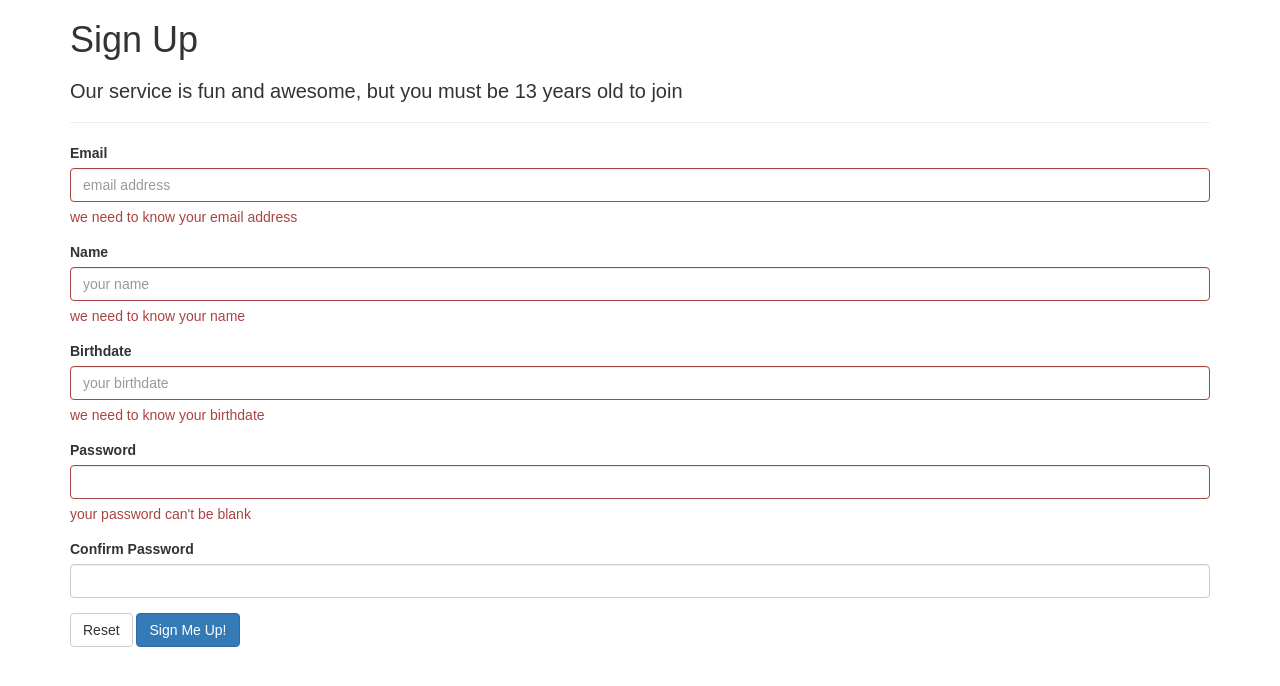
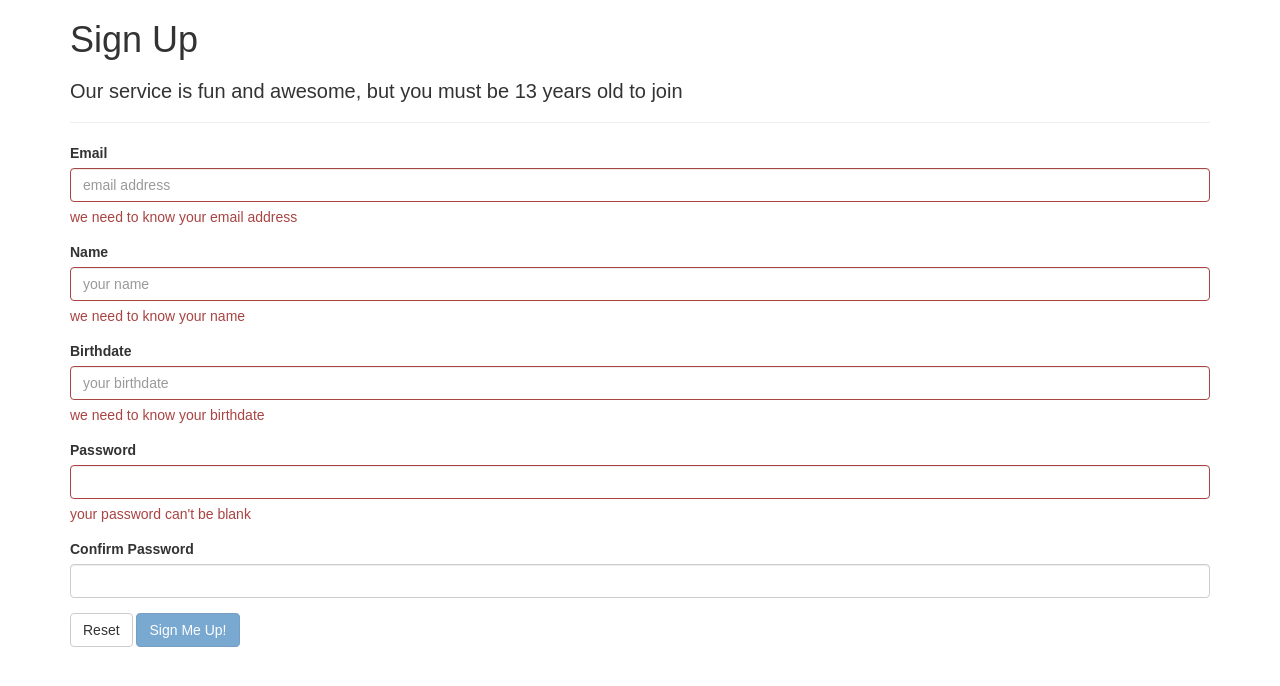
Before and after one commit to jacobdevera/team-challenge, a React (Create React App) app: page / in a window 1280 px wide. Shown: the top 686 px of the page. Built offline with nearby package versions, Linux system fonts and the light colour scheme.

Commit message:
Fixed button enabled state of submit button

```diff
--- a/src/TeamSignUp.js
+++ b/src/TeamSignUp.js
@@ -49,7 +49,7 @@
 
    render() {
       //if all fields are valid, button should be enabled
-      var buttonEnabled = (this.state.email.valid && this.state.name.valid && this.state.dob.isValid && this.state.password.valid);
+      var buttonEnabled = (this.state.email.valid && this.state.name.valid && this.state.dob.valid && this.state.password.valid && this.state.passwordConf.valid);
 
       return (
          <form name="signupForm" onSubmit={(e) => this.handleSubmit(e)}>
@@ -77,7 +77,7 @@
             {/* Submit Buttons */}
             <div className="form-group">
                <button id="resetButton" type="reset" className="btn btn-default" onClick={(e) => this.handleReset(e)}>Reset</button> {' ' /*space*/}
-               <button id="submitButton" type="submit" className="btn btn-primary" disabled={buttonEnabled}>Sign Me Up!</button>
+               <button id="submitButton" type="submit" className="btn btn-primary" disabled={!buttonEnabled}>Sign Me Up!</button>
             </div>
 
          </form>
```
